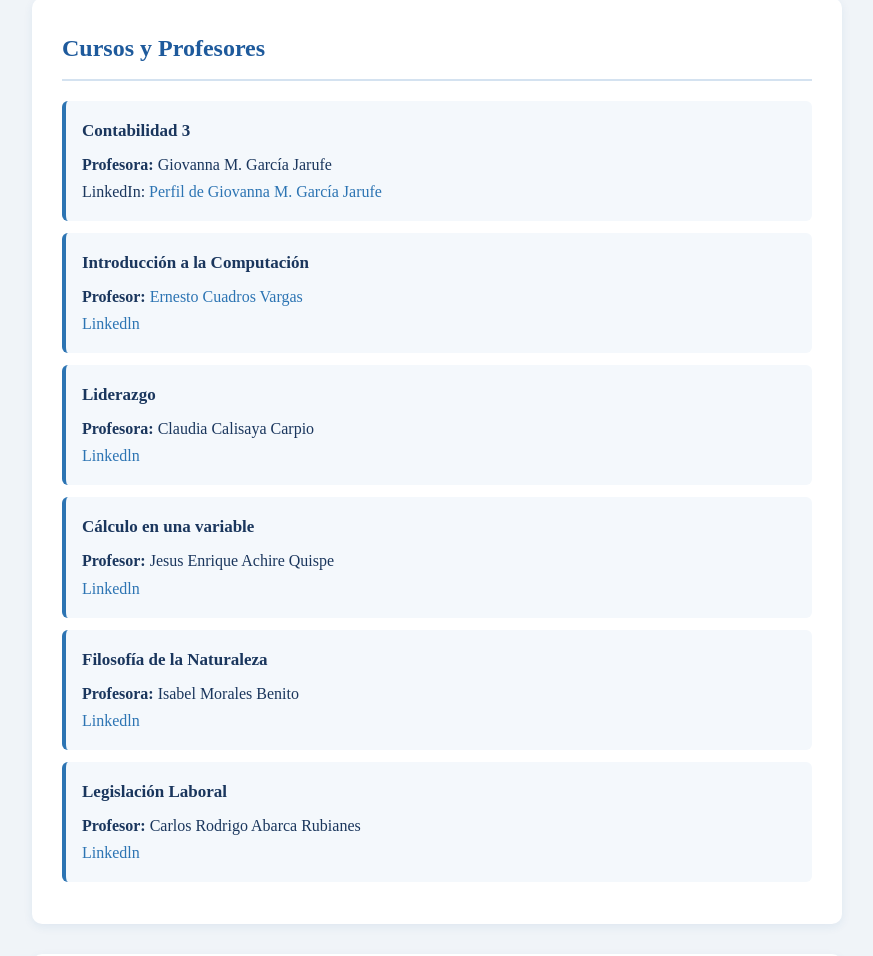
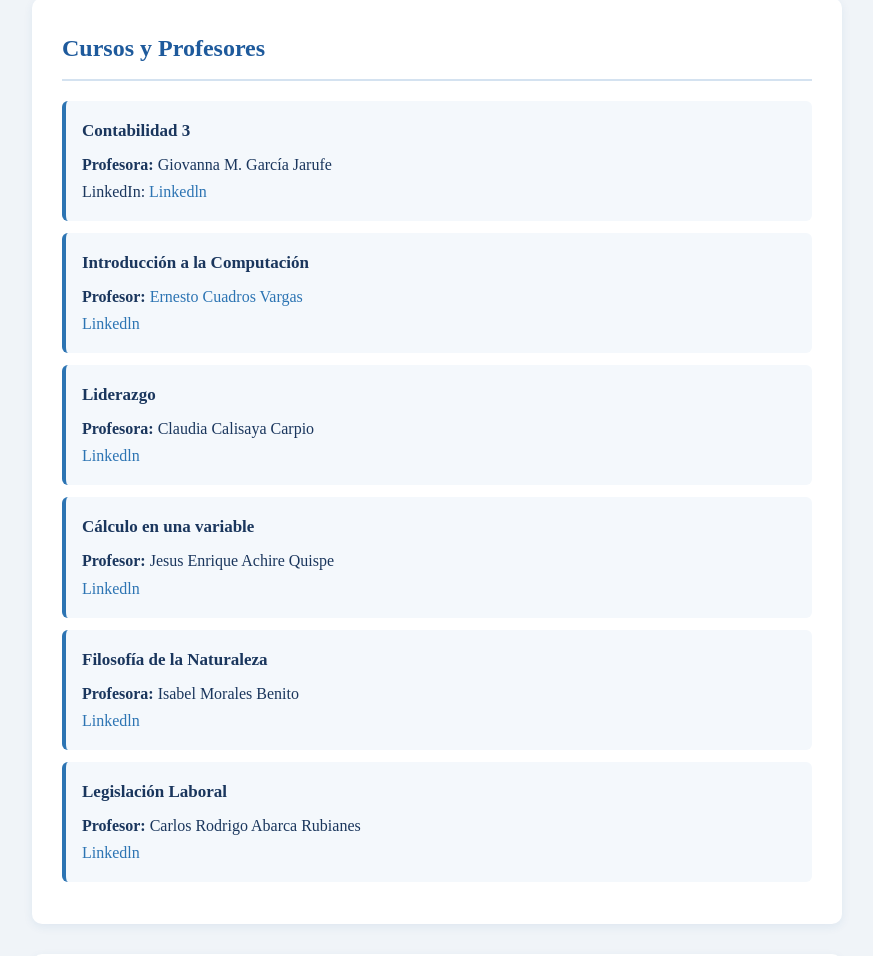
Before and after one commit to shady-lopez-hachata/shady-lopez-hachata.github.io, a plain HTML site: page index.html in a window 1280 px wide. Shown: the part 792-1748 px from the top of the page, without its empty margins (203-1076 px from the left). Drawn offline with Linux system fonts and the light colour scheme.

```diff
--- a/index.html
+++ b/index.html
@@ -117,7 +117,7 @@
             <div class="curso">
                 <h3> Contabilidad 3</h3>
                 <p><strong>Profesora:</strong> Giovanna M. García Jarufe</p>
-                <p> LinkedIn: <a href="https://www.linkedin.com/in/giovanna-m-garcía-jarufe?utm_source=share_via&utm_content=profile&utm_medium=member_android" target="_blank">Perfil de Giovanna M. García Jarufe</a></p>
+                <p> LinkedIn: <a href="https://www.linkedin.com/in/giovanna-m-garcía-jarufe?utm_source=share_via&utm_content=profile&utm_medium=member_android" target="_blank">Linkedln</a></p>
             </div>
 
             <div class="curso">
```
